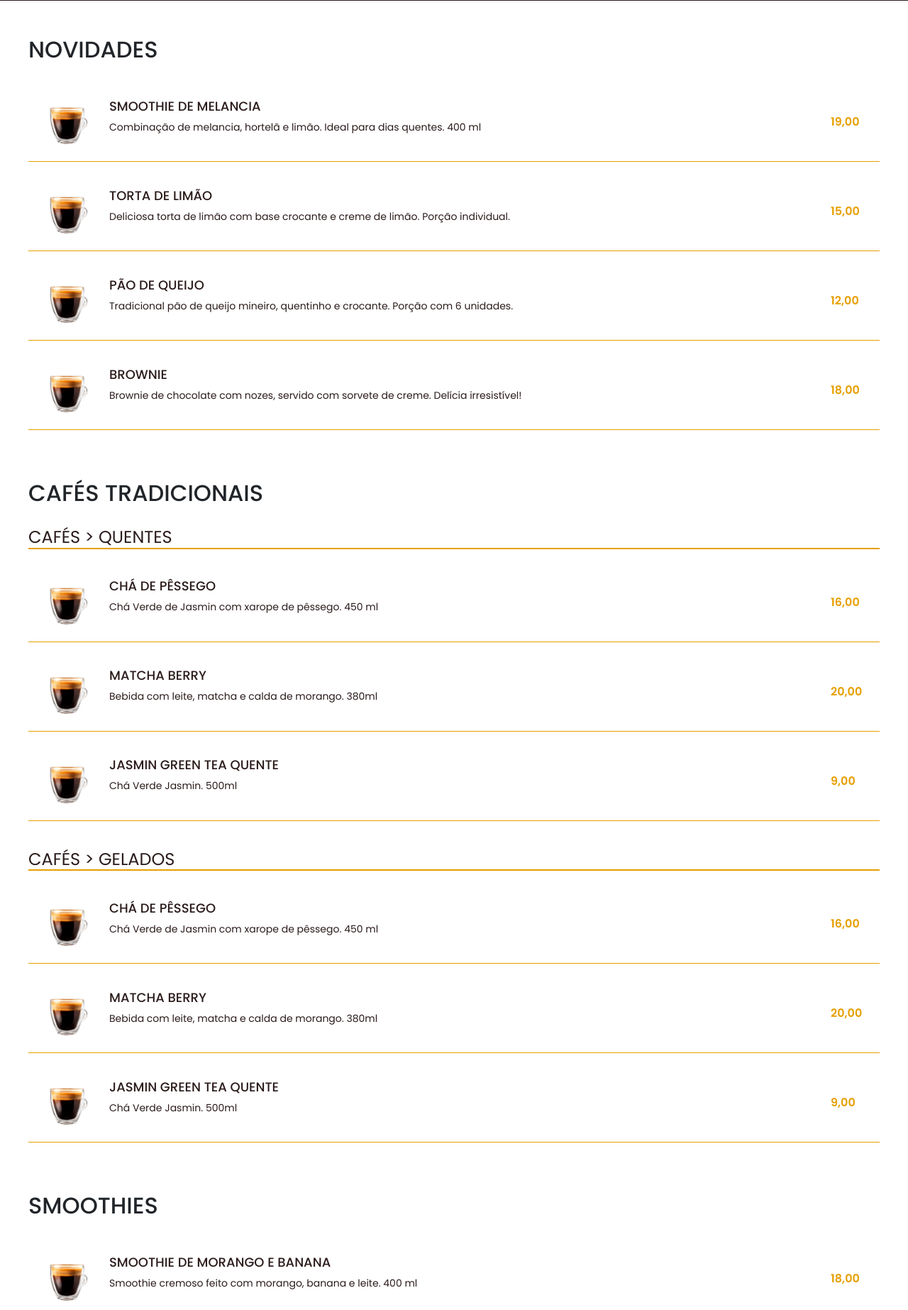
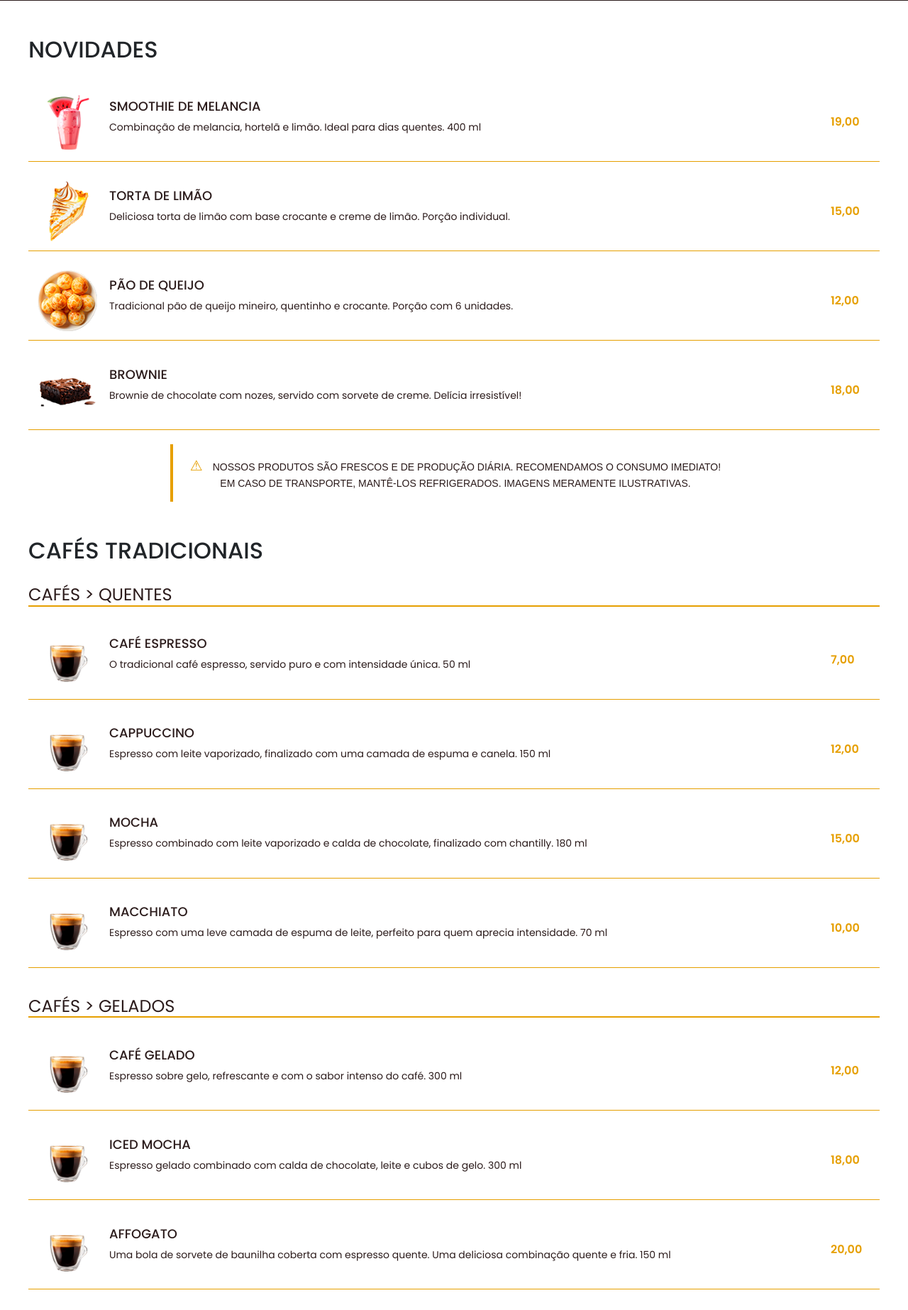
Before and after one commit to gabrixlfernando/cafe-divino, a PHP site: page /cardapio.html in a window 1280 px wide. Shown: the part 767-2613 px from the top of the page at 71% size. Run offline with PHP 8.4, Linux system fonts and the light colour scheme.

Commit message:
atualizações pagina sobre / cardapio

```diff
--- a/cardapio.html
+++ b/cardapio.html
@@ -107,7 +107,7 @@
               <div class="menu-items">
 
                   <div class="menu-item">
-                      <img src="img/espresso.png" alt="Smoothie de Melancia">
+                      <img src="img/smoothie-melancia.png" alt="Smoothie de Melancia">
                       <div class="menu-info">
                           <h3>SMOOTHIE DE MELANCIA</h3>
                           <p>Combinação de melancia, hortelã e limão. Ideal para dias quentes. 400 ml</p>
@@ -116,7 +116,7 @@
                   </div>
 
                   <div class="menu-item">
-                      <img src="img/espresso.png" alt="Torta de Limão">
+                      <img src="img/torta-limao.png" alt="Torta de Limão">
                       <div class="menu-info">
                           <h3>TORTA DE LIMÃO</h3>
                           <p>Deliciosa torta de limão com base crocante e creme de limão. Porção individual.</p>
@@ -125,7 +125,7 @@
                   </div>
 
                   <div class="menu-item">
-                      <img src="img/espresso.png" alt="Pão de Queijo">
+                      <img src="img/pao-de-queijo.png" alt="Pão de Queijo">
                       <div class="menu-info">
                           <h3>PÃO DE QUEIJO</h3>
                           <p>Tradicional pão de queijo mineiro, quentinho e crocante. Porção com 6 unidades.</p>
@@ -134,7 +134,7 @@
                   </div>
 
                   <div class="menu-item">
-                      <img src="img/espresso.png" alt="Brownie">
+                      <img src="img/brownie-produto.png" alt="Brownie">
                       <div class="menu-info">
                           <h3>BROWNIE</h3>
                           <p>Brownie de chocolate com nozes, servido com sorvete de creme. Delícia irresistível!</p>
@@ -143,6 +143,13 @@
                   </div>
 
               </div>
+          </div>
+
+          <div class="info-box">
+            <p>
+              <span class="icon">⚠</span> NOSSOS PRODUTOS SÃO FRESCOS E DE PRODUÇÃO DIÁRIA. RECOMENDAMOS O CONSUMO IMEDIATO!<br>
+              EM CASO DE TRANSPORTE, MANTÊ-LOS REFRIGERADOS. IMAGENS MERAMENTE ILUSTRATIVAS.
+            </p>
           </div>
       </article>
   </section>
@@ -156,31 +163,41 @@
           <h2>CAFÉS &gt; QUENTES</h2>
           <div class="menu-items">
             <div class="menu-item">
-              <img src="img/espresso.png" alt="Chá de Pêssego">
+              <img src="img/espresso.png" alt="Café Espresso">
               <div class="menu-info">
-                <h3>CHÁ DE PÊSSEGO</h3>
-                <p>Chá Verde de Jasmin com xarope de pêssego. 450 ml</p>
+                <h3>CAFÉ ESPRESSO</h3>
+                <p>O tradicional café espresso, servido puro e com intensidade única. 50 ml</p>
               </div>
-              <div class="price">16,00</div>
+              <div class="price">7,00</div>
             </div>
 
             <div class="menu-item">
-              <img src="img/espresso.png" alt="Matcha Berry">
+              <img src="img/espresso.png" alt="Cappuccino">
               <div class="menu-info">
-                <h3>MATCHA BERRY</h3>
-                <p>Bebida com leite, matcha e calda de morango. 380ml</p>
+                <h3>CAPPUCCINO</h3>
+                <p>Espresso com leite vaporizado, finalizado com uma camada de espuma e canela. 150 ml</p>
               </div>
-              <div class="price">20,00</div>
+              <div class="price">12,00</div>
             </div>
 
             <div class="menu-item">
-              <img src="img/espresso.png" alt="Jasmin Green Tea Quente">
+              <img src="img/espresso.png" alt="Mocha">
               <div class="menu-info">
-                <h3>JASMIN GREEN TEA QUENTE</h3>
-                <p>Chá Verde Jasmin. 500ml</p>
+                <h3>MOCHA</h3>
+                <p>Espresso combinado com leite vaporizado e calda de chocolate, finalizado com chantilly. 180 ml</p>
               </div>
-              <div class="price">9,00</div>
+              <div class="price">15,00</div>
             </div>
+
+            <div class="menu-item">
+              <img src="img/espresso.png" alt="Macchiato">
+              <div class="menu-info">
+                <h3>MACCHIATO</h3>
+                <p>Espresso com uma leve camada de espuma de leite, perfeito para quem aprecia intensidade. 70 ml</p>
+              </div>
+              <div class="price">10,00</div>
+            </div>
+
 
             <!-- Adicione mais itens conforme necessário -->
           </div>
@@ -190,30 +207,39 @@
           <h2>CAFÉS &gt; GELADOS</h2>
           <div class="menu-items">
             <div class="menu-item">
-              <img src="img/espresso.png" alt="Chá de Pêssego">
+              <img src="img/espresso.png" alt="Café Gelado">
               <div class="menu-info">
-                <h3>CHÁ DE PÊSSEGO</h3>
-                <p>Chá Verde de Jasmin com xarope de pêssego. 450 ml</p>
+                <h3>CAFÉ GELADO</h3>
+                <p>Espresso sobre gelo, refrescante e com o sabor intenso do café. 300 ml</p>
               </div>
-              <div class="price">16,00</div>
+              <div class="price">12,00</div>
             </div>
 
             <div class="menu-item">
-              <img src="img/espresso.png" alt="Matcha Berry">
+              <img src="img/espresso.png" alt="Iced Mocha">
               <div class="menu-info">
-                <h3>MATCHA BERRY</h3>
-                <p>Bebida com leite, matcha e calda de morango. 380ml</p>
+                <h3>ICED MOCHA</h3>
+                <p>Espresso gelado combinado com calda de chocolate, leite e cubos de gelo. 300 ml</p>
+              </div>
+              <div class="price">18,00</div>
+            </div>
+
+            <div class="menu-item">
+              <img src="img/espresso.png" alt="Affogato">
+              <div class="menu-info">
+                <h3>AFFOGATO</h3>
+                <p>Uma bola de sorvete de baunilha coberta com espresso quente. Uma deliciosa combinação quente e fria. 150 ml</p>
               </div>
               <div class="price">20,00</div>
             </div>
 
             <div class="menu-item">
-              <img src="img/espresso.png" alt="Jasmin Green Tea Quente">
+              <img src="img/espresso.png" alt="Frappuccino">
               <div class="menu-info">
-                <h3>JASMIN GREEN TEA QUENTE</h3>
-                <p>Chá Verde Jasmin. 500ml</p>
+                <h3>FRAPPUCCINO</h3>
+                <p>Bebida gelada de café com leite e gelo batido, coberta com chantilly. 350 ml</p>
               </div>
-              <div class="price">9,00</div>
+              <div class="price">22,00</div>
             </div>
 
             <!-- Adicione mais itens conforme necessário -->
@@ -323,6 +349,13 @@
             <!-- Adicione mais itens conforme necessário -->
           </div>
         </div>
+
+        <div class="info-box">
+          <p>
+            <span class="icon">⚠</span> NOSSOS PRODUTOS SÃO FRESCOS E DE PRODUÇÃO DIÁRIA. RECOMENDAMOS O CONSUMO IMEDIATO!<br>
+            EM CASO DE TRANSPORTE, MANTÊ-LOS REFRIGERADOS. IMAGENS MERAMENTE ILUSTRATIVAS.
+          </p>
+        </div>
       </article>
     </section>
 
@@ -374,8 +407,15 @@
               <div class="price">12,00</div>
             </div>
 
-            <!-- Adicione mais itens conforme necessário -->
+
           </div>
+        </div>
+
+        <div class="info-box">
+          <p>
+            <span class="icon">⚠</span> NOSSOS PRODUTOS SÃO FRESCOS E DE PRODUÇÃO DIÁRIA. RECOMENDAMOS O CONSUMO IMEDIATO!<br>
+            EM CASO DE TRANSPORTE, MANTÊ-LOS REFRIGERADOS. IMAGENS MERAMENTE ILUSTRATIVAS.
+          </p>
         </div>
       </article>
 
@@ -424,30 +464,30 @@
           <h2>CHÁS &gt; GELADOS</h2>
           <div class="menu-items">
             <div class="menu-item">
-              <img src="img/espresso.png" alt="Chá de Pêssego">
+              <img src="img/espresso.png" alt="Chá Verde com Limão">
               <div class="menu-info">
-                <h3>CHÁ DE PÊSSEGO</h3>
-                <p>Chá Verde de Jasmin com xarope de pêssego. 450 ml</p>
+                <h3>CHÁ VERDE COM LIMÃO</h3>
+                <p>Chá verde gelado com toque de limão, ideal para dias quentes. 400 ml</p>
               </div>
-              <div class="price">16,00</div>
+              <div class="price">10,00</div>
             </div>
 
             <div class="menu-item">
-              <img src="img/espresso.png" alt="Matcha Berry">
+              <img src="img/espresso.png" alt="Chá Mate Gelado">
               <div class="menu-info">
-                <h3>MATCHA BERRY</h3>
-                <p>Bebida com leite, matcha e calda de morango. 380ml</p>
+                <h3>CHÁ MATE GELADO</h3>
+                <p>Chá mate tradicional servido gelado com limão ou pêssego. 400 ml</p>
               </div>
-              <div class="price">20,00</div>
+              <div class="price">10,00</div>
             </div>
 
             <div class="menu-item">
-              <img src="img/espresso.png" alt="Jasmin Green Tea Quente">
+              <img src="img/espresso.png" alt="Chá de Frutas Vermelhas Gelado">
               <div class="menu-info">
-                <h3>JASMIN GREEN TEA QUENTE</h3>
-                <p>Chá Verde Jasmin. 500ml</p>
+                <h3>CHÁ DE FRUTAS VERMELHAS GELADO</h3>
+                <p>Chá gelado com uma infusão de frutas vermelhas, refrescante e levemente doce. 400 ml</p>
               </div>
-              <div class="price">9,00</div>
+              <div class="price">12,00</div>
             </div>
 
             <!-- Adicione mais itens conforme necessário -->
@@ -455,6 +495,8 @@
         </div>
       </article>
     </section>
+
+
     <!-- Shakes  -->
     <section class="products">
       <article class="site">
@@ -505,6 +547,13 @@
 
             <!-- Adicione mais itens conforme necessário -->
           </div>
+        </div>
+
+        <div class="info-box">
+          <p>
+            <span class="icon">⚠</span> NOSSOS PRODUTOS SÃO FRESCOS E DE PRODUÇÃO DIÁRIA. RECOMENDAMOS O CONSUMO IMEDIATO!<br>
+            EM CASO DE TRANSPORTE, MANTÊ-LOS REFRIGERADOS. IMAGENS MERAMENTE ILUSTRATIVAS.
+          </p>
         </div>
       </article>
     </section>
--- a/css/cardapio.css
+++ b/css/cardapio.css
@@ -246,6 +246,28 @@ header .nav-item a:hover {
     background-color: #f7f7f7;
   }
 
+  .info-box {
+    background-color: #fff;
+    border-left: 4px solid #e69f00; /* Laranja para o destaque na lateral */
+    padding: 15px;
+    text-align: center;
+    color: #2b1b1b; /* Marrom para o texto */
+    font-family: Arial, sans-serif;
+    font-size: 14px;
+    line-height: 1.5;
+    margin: 0 auto;
+    width: 800px;
+  }
+
+  .info-box p {
+    margin: 0;
+  }
+
+  .info-box .icon {
+    color: #e69f00; /* Ícone em laranja */
+    font-size: 20px;
+    margin-right: 10px;
+  }
 
 
 
--- a/js/script.js
+++ b/js/script.js
@@ -37,3 +37,15 @@ document.addEventListener("DOMContentLoaded", function() {
     }
   });
 });
+
+// carrousel depoimentos
+$(document).ready(function(){
+  $("#testimonial-slider").owlCarousel({
+      items:1,
+      itemsDesktop:[1000,1],
+      itemsDesktopSmall:[979,1],
+      itemsTablet:[769,1],
+      pagination:true,
+      autoplay:true
+  });
+});
```
Also changed, not shown: css/sobre.css (+149 -0 lines), sobre.html (+85 -2 lines), img/brownie-produto.png (added), img/depoimento1.png (added), img/depoimento2.png (added), img/depoimento3.png (added), img/depoimento4.png (added), img/depoimento5.png (added), img/pao-de-queijo.png (added), img/smoothie-melancia.png (added), img/torta-limao.png (added).
